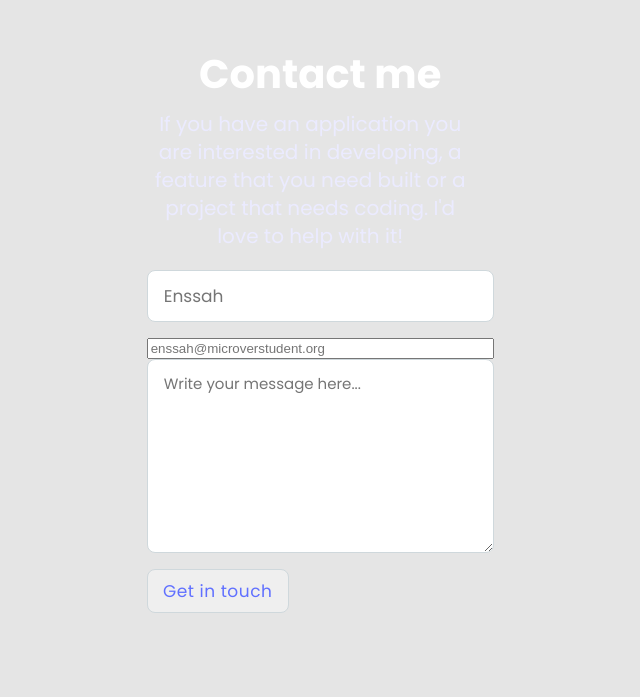
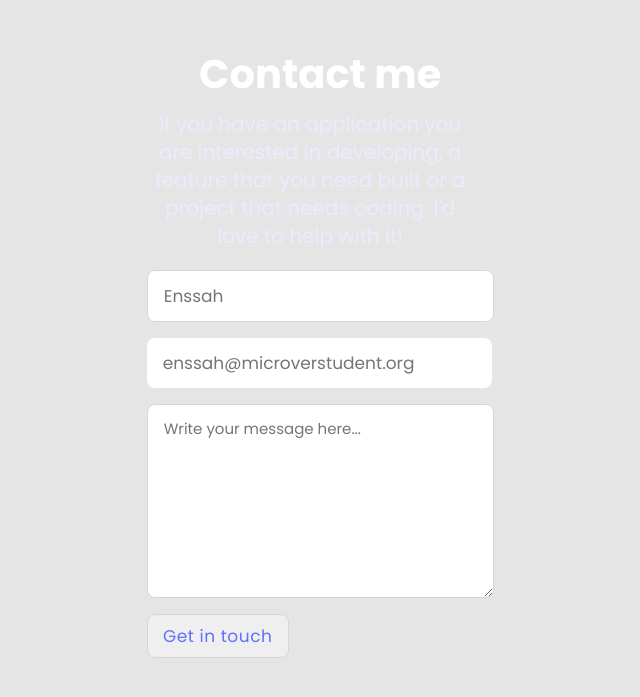
Before and after one commit to Brian3Kamau/Brian3Kamau.github.io, a plain HTML site: page index.html in a window 1280 px wide. Shown: the part 5798-6495 px from the top of the page, without its empty margins (380-1020 px from the left). Drawn offline with Linux system fonts and the light colour scheme.

Commit message:
Add enter-email class style to the css file

```diff
--- a/style.css
+++ b/style.css
@@ -523,6 +523,7 @@ section {
   float: right;
   margin-top: -12%;
 }
+
 /* collaborative tsk strts here  */
 .form-section {
   display: flex;
@@ -576,7 +577,7 @@ section {
   font-family: "Poppins", sans-serif;
 }
 
-.message{
+.message {
   border: 1px solid #cfd8dc;
   border-radius: 8px;
   padding: 12px 16px;
@@ -587,6 +588,7 @@ section {
   font-weight: 400px;
   font-family: "Poppins", sans-serif;
 }
+
 .form-btn {
   border: 1px solid #cfd8dc;
   height: 44px;
@@ -601,3 +603,20 @@ section {
   text-align: center;
   letter-spacing: 0.03em;
 }
+
+.enter-email {
+  border-radius: 8px;
+  padding-left: 16px;
+  margin-bottom: 16px;
+  color: #172b4d;
+  font-size: 17px;
+  font-weight: 400;
+  font-family: "Poppins", Arial, Helvetica, sans-serif;
+  height: 48px;
+  width: 327px;
+
+  /* color: #172b4d; repeated color in your style here at line 611 also */
+  line-height: 20px;
+  display: flex;
+  border: 0;
+}
```
